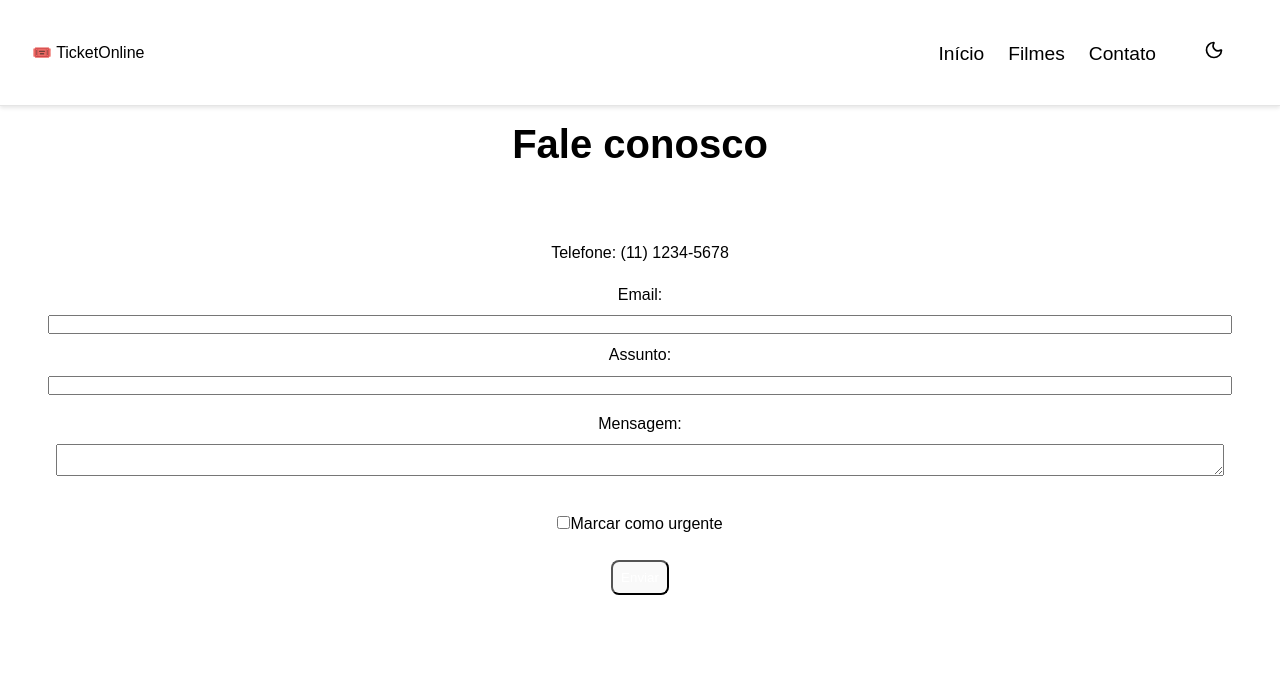
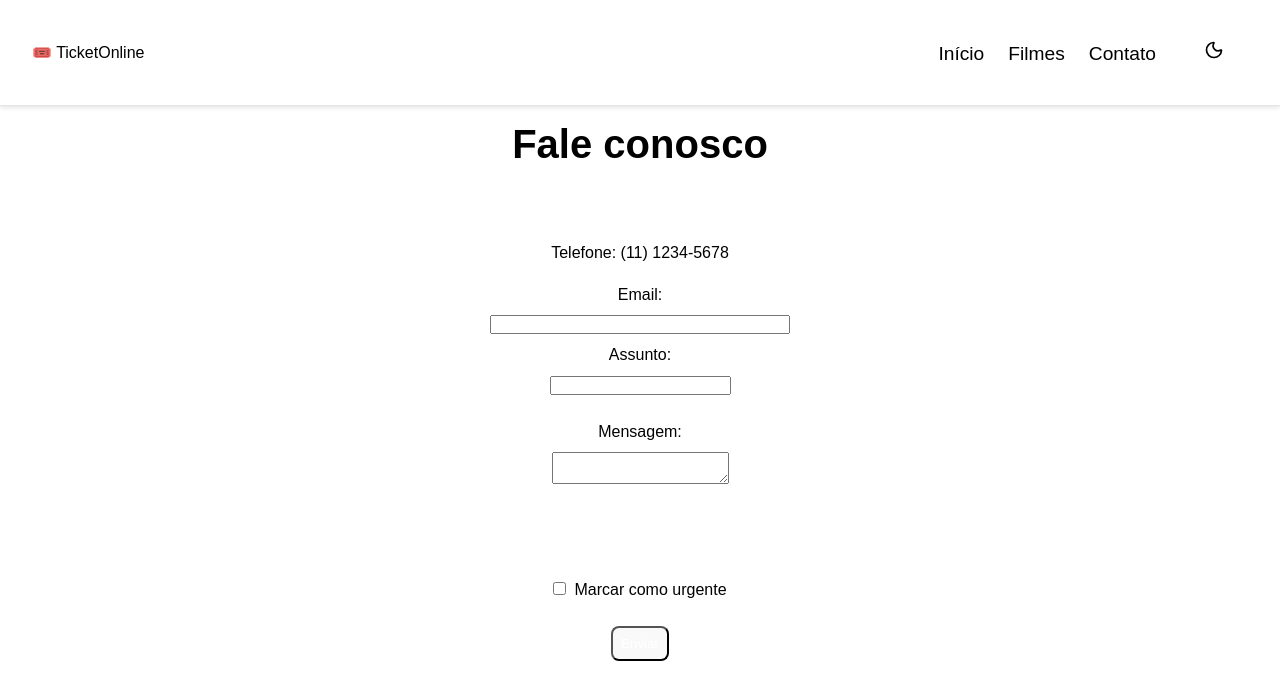
Before and after one commit to osi-83/week_11, a React (Vite) app: page /Contato in a window 1280 px wide. Shown: the top 700 px of the page. Built offline with nearby package versions, Linux system fonts and the light colour scheme.

Commit message:
coreção css form

```diff
--- a/src/components/pages/Contact/Contato.tsx
+++ b/src/components/pages/Contact/Contato.tsx
@@ -26,16 +26,33 @@ function Contact() {
 
     return (
         <div style={{ padding: '1rem' }}>
-            <h2>Fale conosco</h2>
-            <ul style={{ listStyleType: 'none'}}>
+            <h2 style={{ textAlign: 'center'}}>Fale conosco</h2>
+
+            <ul style={{ listStyleType: 'none', textAlign: 'center'}}>
                 <li>Telefone: (11) 1234-5678</li>
+
             </ul>
-            <form onSubmit={handleSubmit(onSubmit)} style={{ marginTop: '1rem' }}>
-                <div style={{ marginBottom: '0.5rem', display: 'flex', flexDirection: 'column', gap: '0.5rem'}}>
+
+            <form onSubmit={handleSubmit(onSubmit)} style={{ marginTop: '1rem',
+            display: 'flex',
+            flexDirection: 'column',
+            alignItems: 'center',
+            gap: '0.5rem',
+            }}>
+                <div style={{
+                    display: 'flex',
+                    flexDirection: 'column',
+                    width: '300px',
+                    gap: '0.5rem',
+
+                 }}>
                     <label>Email:</label>
                     <input
                         type="email"
-                        {...register("email", { required: `O email é obrigatório` })} />
+                        {...register("email", { required: `O email é obrigatório` })}
+                        style={{
+                            textAlign: 'center'
+                        }} />
                     {errors.email && <p style={{ color: 'red' }}>{errors.email.message}</p>}
                 </div>
 
@@ -44,22 +61,27 @@ function Contact() {
                     <input
                         type="text"
                         {...register("assunto", { required: `O assunto é obrigatório` })}
+                        style={{
+                            textAlign: 'center'
+                        }}
                         />
                     {errors.assunto && <p style={{ color: 'red' }}>{errors.assunto.message}</p>}
                 </div>
 
-                <div style={{ marginBottom: '0.5rem', display: 'flex', flexDirection: 'column', gap: '0.5rem', scrollbarColor: 'red', scrollbarWidth: 'thin', overflow: 'auto', maxHeight: '200px', minHeight: '100px', width: '100%', padding: '0.5rem',  }}>
+                <div style={{ marginBottom: '0.5rem', display: 'flex', flexDirection: 'column', gap: '0.5rem', scrollbarColor: 'red', scrollbarWidth: 'thin', overflow: 'auto', maxHeight: '300px', minHeight: '150px', padding: '0.5rem',  }}>
                     <label>Mensagem: </label>
                     <textarea
-                    {...register("mensagem", { required: `A mensagem é obrigatória` })}
+                    {...register("mensagem", { required: `A mensagem é obrigatória` })} style={{
+                        textAlign: 'center',
+                    }}
                     />
                     {errors.mensagem && <p style={{ color: 'red' }}>{errors.mensagem.message}</p>}
                 </div>
 
-                <div style={{ marginBottom: '0.5rem', display: 'flex', flexDirection: 'column', gap: '0.5rem'}}>
+                <div style={{ display: 'flex', flexDirection: 'column',  }}>
                     <label>
-                    <input type="checkbox" {...register("urgencia")}/>
-                    Marcar como urgente
+                    <input type="checkbox" {...register("urgencia")} style={{ marginRight: '0.5rem' }}/>
+                     Marcar como urgente
                     </label>
                 </div>
 
```
